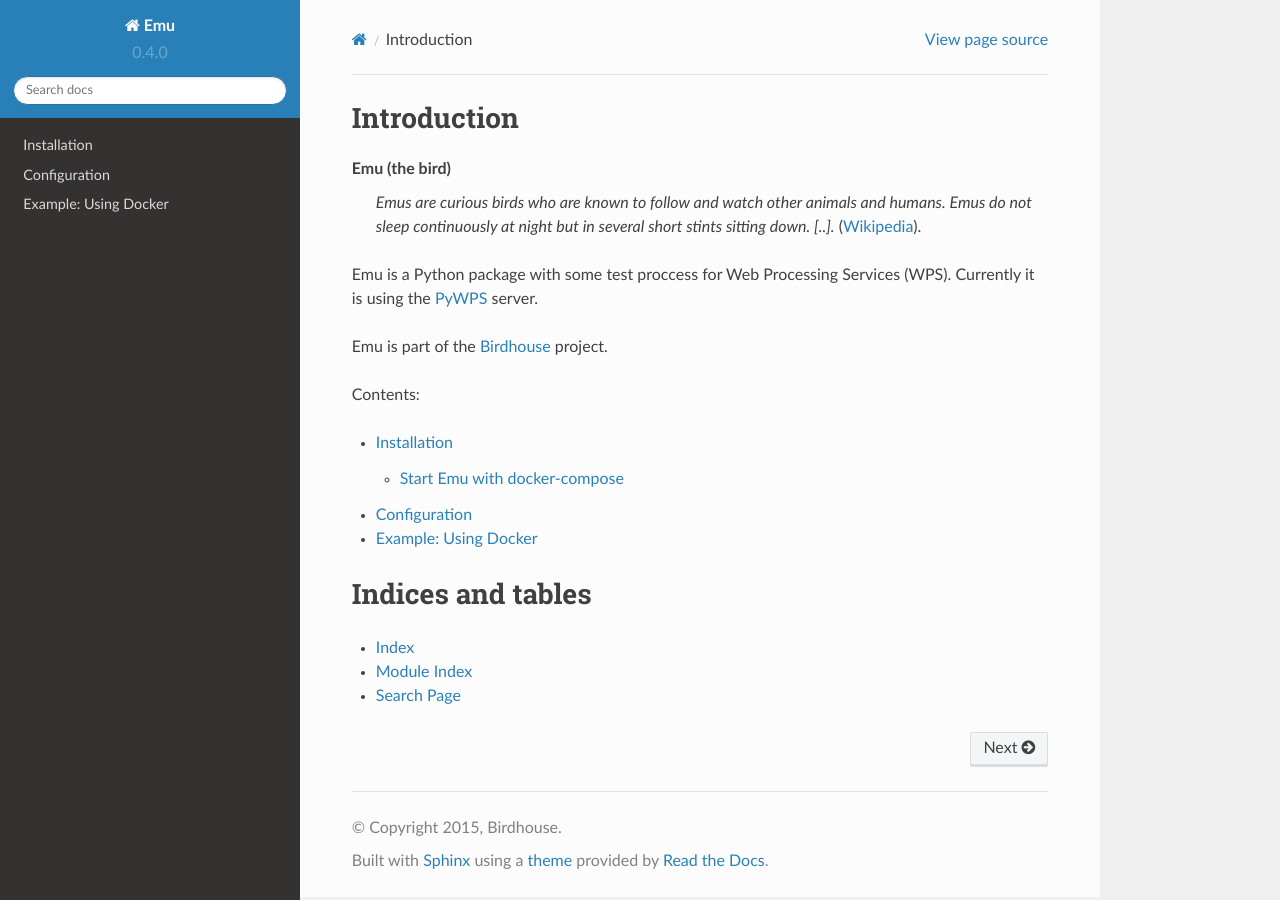
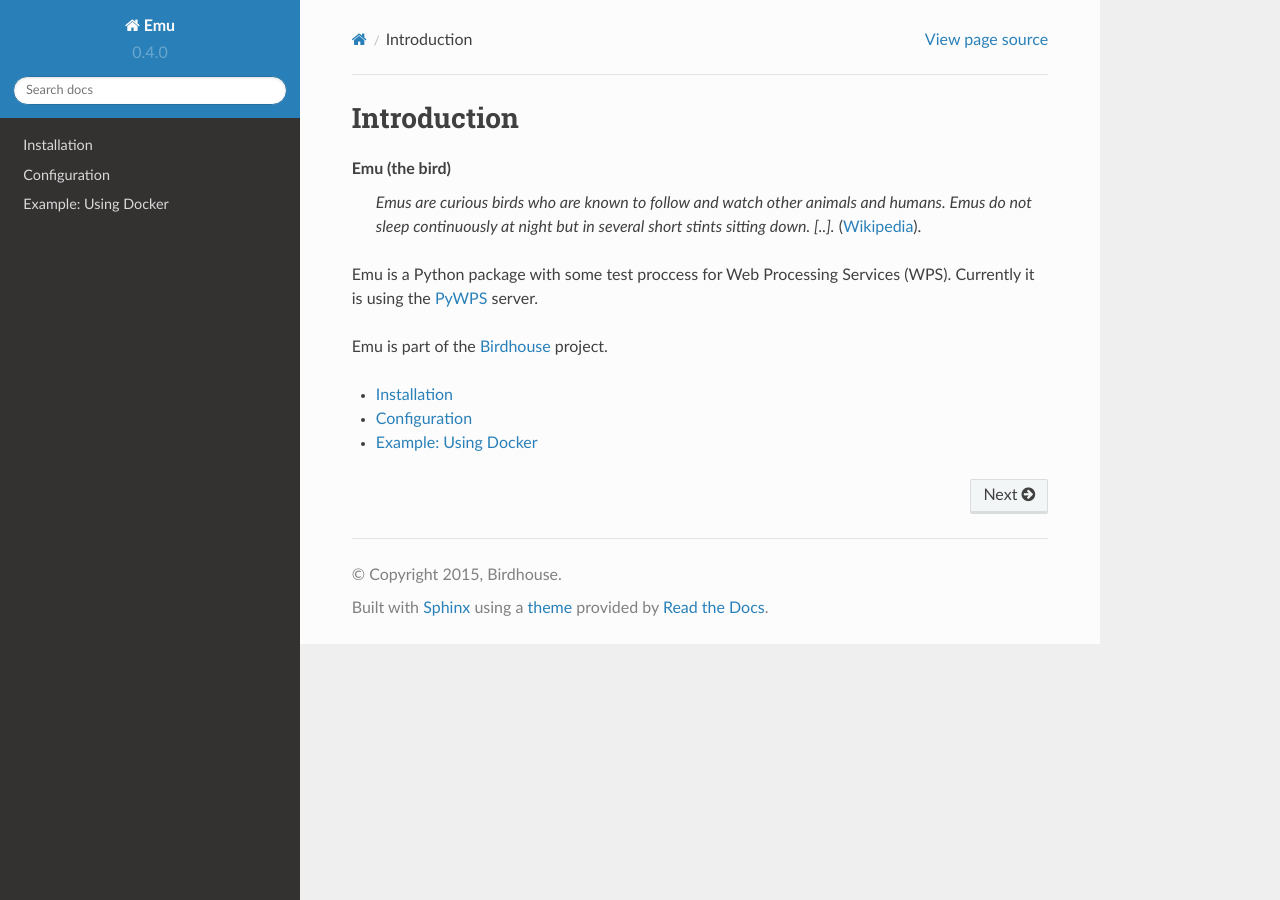
Before and after one commit to bird-house/emu, a Sphinx documentation site: the page built from docs/source/index.rst, in a window 1280 px wide. Built offline with Sphinx 7.4.7 and the Read the Docs theme 2.0.0, drawn with Linux system fonts in a browser that asks for light colours.

Commit message:
cleaned up start page

```diff
--- a/docs/source/index.rst
+++ b/docs/source/index.rst
@@ -15,20 +15,10 @@
 
 Emu is part of the `Birdhouse`_ project.
 
-Contents:
 
 .. toctree::
-   :maxdepth: 2
+   :maxdepth: 1
 
    installation
    configuration
    tutorial
-
-
-
-Indices and tables
-==================
-
-* :ref:`genindex`
-* :ref:`modindex`
-* :ref:`search`
```
